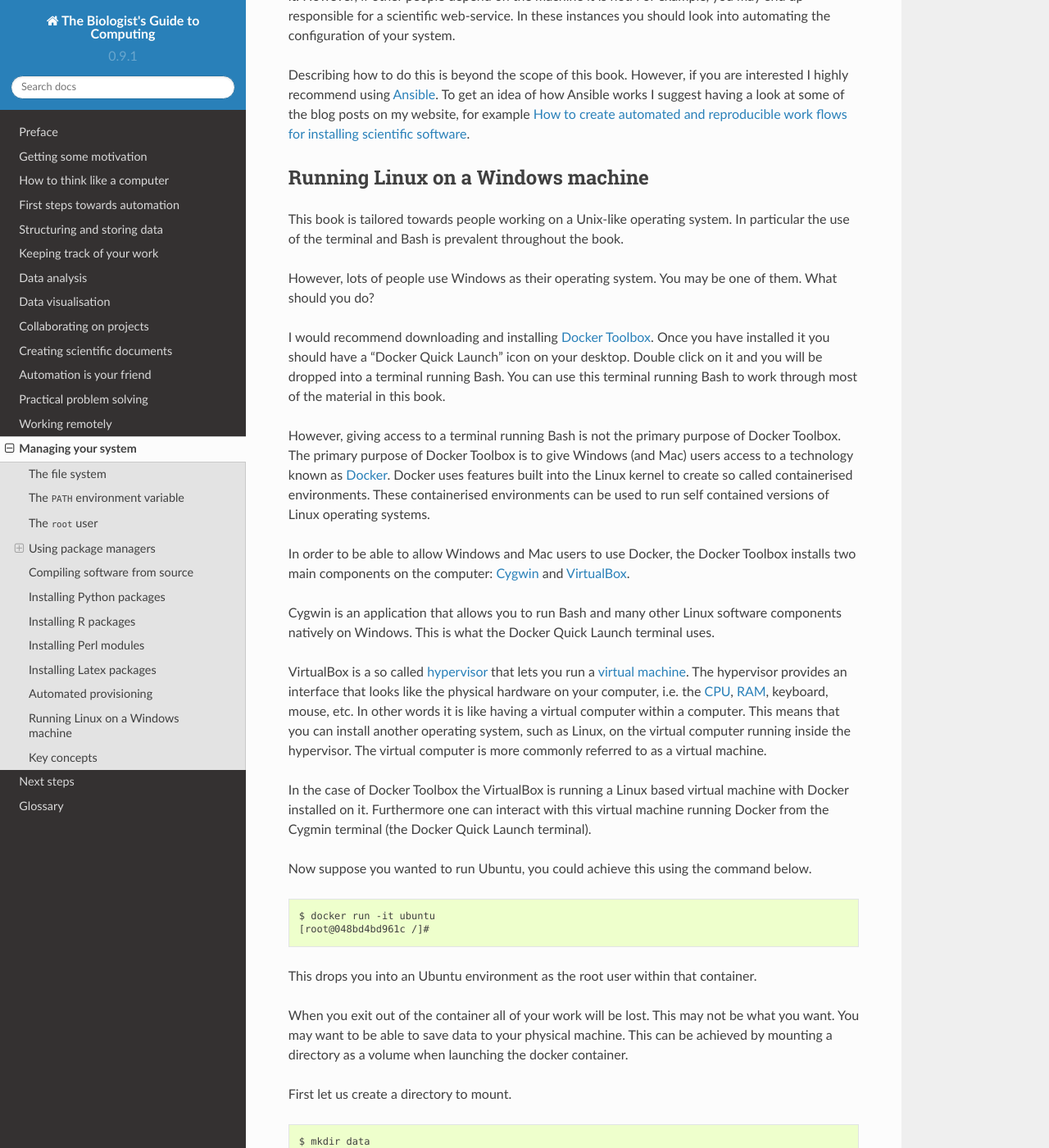
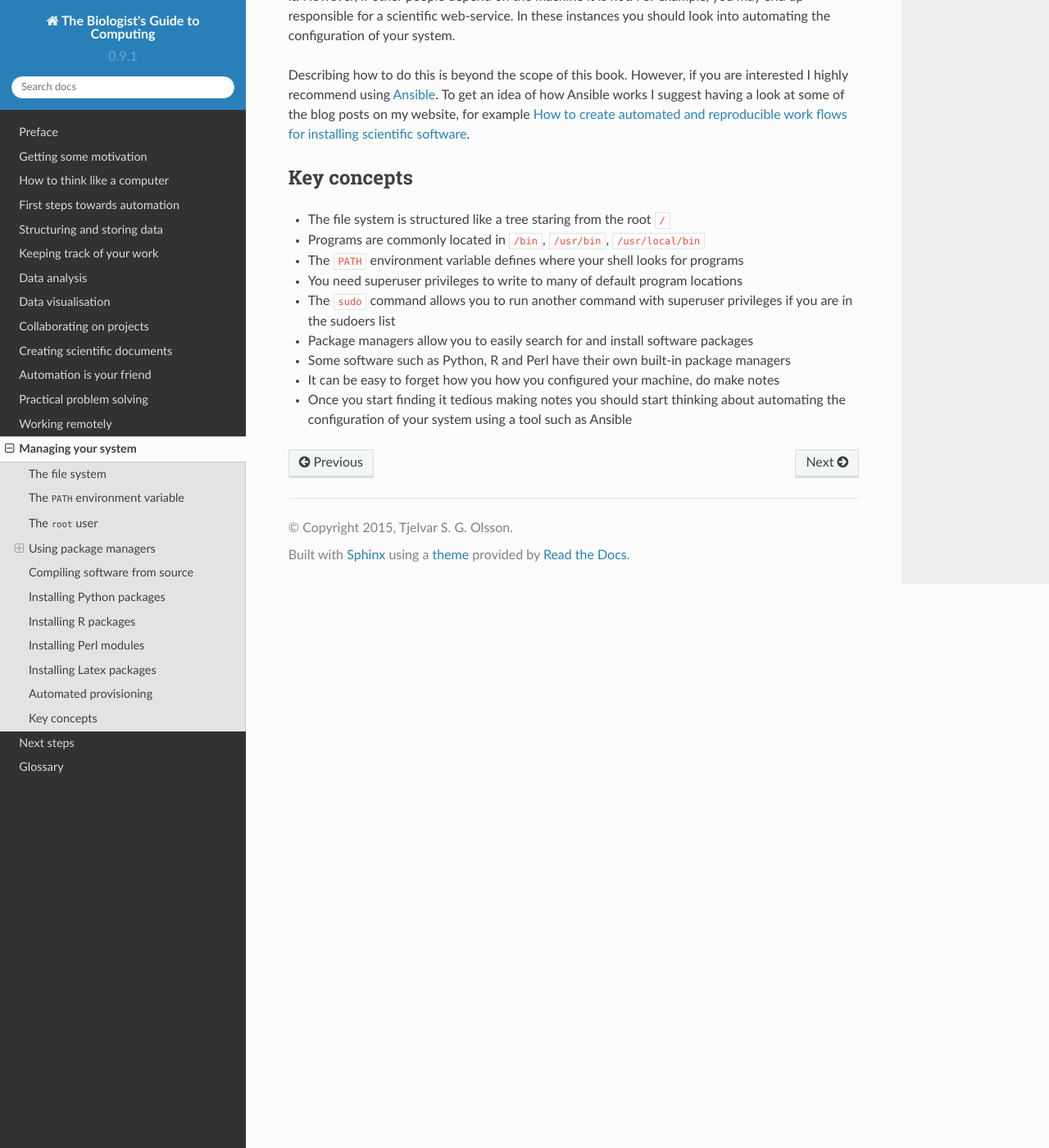
Before and after one commit to tjelvar-olsson/biologists-guide-to-computing, a Sphinx documentation site: the page built from source/managing-your-system.rst, in a window 1280 px wide and 1400 px high, scrolled down 12774 px. Shown: the whole window at 82% size. Built offline with Sphinx 7.4.7 and the Read the Docs theme 2.0.0, drawn with Linux system fonts in a browser that asks for light colours; some of the changed text lies outside the part shown.

```diff
--- a/source/managing-your-system.rst
+++ b/source/managing-your-system.rst
@@ -691,92 +691,6 @@ flows for installing scientific software
 <http://tjelvarolsson.com/blog/how-to-create-automated-and-reproducible-work-flows-for-installing-scientific-software/>`_.
 
 
-.. _running_linux_on_a_windows_machine:
-
-Running Linux on a Windows machine
-----------------------------------
-
-This book is tailored towards people working on a Unix-like operating system.
-In particular the use of the terminal and Bash is prevalent throughout the
-book.
-
-However, lots of people use Windows as their operating system.  You may be one
-of them. What should you do?
-
-I would recommend downloading and installing
-`Docker Toolbox <https://www.docker.com/products/docker-toolbox>`_.
-Once you have installed it
-you should have a "Docker Quick Launch" icon on your desktop. Double click on
-it and you will be dropped into a terminal running Bash.  You can use this
-terminal running Bash to work through most of the material in this book.
-
-However, giving access to a terminal running Bash is not the primary purpose of
-Docker Toolbox. The primary purpose of Docker Toolbox is to give Windows (and
-Mac) users access to a technology known as `Docker
-<https://www.docker.com/products/docker-toolbox>`_.  Docker uses features built
-into the Linux kernel to create so called containerised environments. These
-containerised environments can be used to run self contained versions of Linux
-operating systems.
-
-In order to be able to allow Windows and Mac users to use Docker, the Docker
-Toolbox installs two main components on the computer: `Cygwin
-<https://www.cygwin.com>`_ and `VirtualBox <https://www.virtualbox.org/>`_.
-
-Cygwin is an application that allows you to run Bash and many other Linux
-software components natively on Windows. This is what the Docker Quick Launch
-terminal uses.
-
-VirtualBox is a so called :term:`hypervisor` that lets you run a :term:`virtual
-machine`.  The hypervisor provides an interface that looks like the physical
-hardware on your computer, i.e. the :term:`CPU`, :term:`RAM`, keyboard, mouse,
-etc.  In other words it is like having a virtual computer within a computer.
-This means that you can install another operating system, such as Linux, on the
-virtual computer running inside the hypervisor. The virtual computer is more
-commonly referred to as a virtual machine.
-
-In the case of Docker Toolbox the VirtualBox is running a Linux based virtual
-machine with Docker installed on it. Furthermore one can interact with this
-virtual machine running Docker from the Cygmin terminal (the Docker Quick
-Launch terminal).
-
-Now suppose you wanted to run Ubuntu, you could achieve this using the command
-below.
-
-.. code-block:: none
-
-    $ docker run -it ubuntu
-    [root@048bd4bd961c /]#
-
-This drops you into an Ubuntu environment as the root user within that container.
-
-When you exit out of the container all of your work will be lost. This may not be
-what you want. You may want to be able to save data to your physical machine.
-This can be achieved by mounting a directory as a volume when launching the docker
-container.
-
-First let us create a directory to mount.
-
-.. code-block:: none
-
-    $ mkdir data
-
-Now we can launch docker with that directory mounted as ``/data`` in the container.
-
-.. code-block:: none
-
-    $ docker run -it -v `pwd`/data:/data ubuntu
-    [root@048bd4bd961c /]#
-
-
-Docker is really cool and I would highly recommend you read up on it, but a
-detailed discussion is beyond the scope of this book. Suffice to say that if
-you are working on Windows you can use Docker Toolbox to install both
-Cygwin and VirtualBox. The former gives you access to a terminal running Bash
-on Windows and the latter allows you to run Linux virtual machines on your
-Windows box. A simple way of accessing such Linux virtual machines is to
-use the Docker command above.
-
-
 Key concepts
 ------------
 
@@ -790,4 +704,3 @@ Key concepts
 - It can be easy to forget how you how you configured your machine, do make notes
 - Once you start finding it tedious making notes you should start thinking
   about automating the configuration of your system using a tool such as Ansible
-- If you are working on a Windows machine you can run Linux in a virtual machine
```
Also changed, not shown: source/first-steps-towards-automation.rst (+7 -5 lines).
